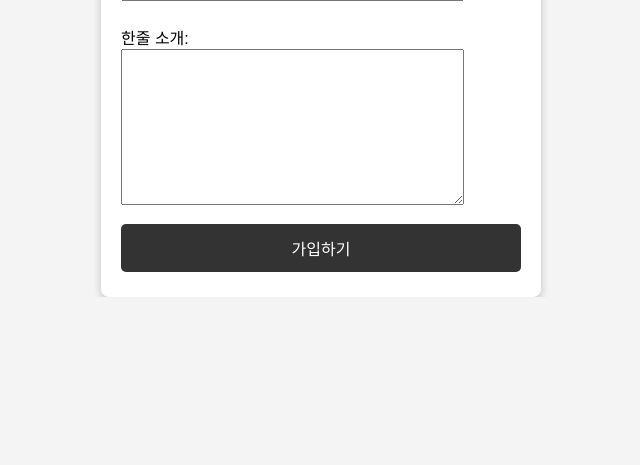
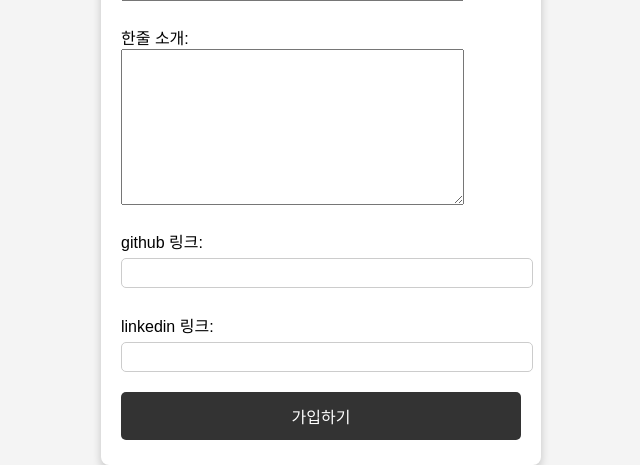
Before and after one commit to Oreumi-2nd-Hanwooplz/Hanwooplz, a Django app: page /register/ in a window 1280 px wide. Shown: the part 1019-1484 px from the top of the page, without its empty margins (319-959 px from the left). Before the commit the page ends 1316 px from the top, so only its background shows below. Run offline with Django 4.2, Linux system fonts and the light colour scheme; parts of the project's set-up code (start-up, migrations or seed data) failed here and were passed over.

Commit message:
fix: 회원정보 페이지 외부링크 연결

```diff
--- a/hanwooplz_project/hanwooplz_app/forms.py
+++ b/hanwooplz_project/hanwooplz_app/forms.py
@@ -15,7 +15,7 @@ class CustomUserCreationForm(UserCreationForm):
 
     class Meta:
         model = User
-        fields = ['username', 'email', 'password1', 'password2', 'full_name', 'job', 'tech_stack', 'career', 'career_detail', 'introduction']
+        fields = ['username', 'email', 'password1', 'password2', 'full_name', 'job', 'tech_stack', 'career', 'career_detail', 'introduction', 'github_link', 'linkedin_link']
         labels = {
             'username': '유저 아이디',
             'full_name': '이름',
@@ -23,7 +23,9 @@ class CustomUserCreationForm(UserCreationForm):
             'tech_stack': '주력 기술 스택',
             'career': '경력',
             'career_detail': '경력세부사항',
-            'introduction': '한줄 소개'
+            'introduction': '한줄 소개',
+            'github_link' : 'github 링크',
+            'linkedin_link' : 'linkedin 링크',
         }
 
     def clean_email(self):
--- a/hanwooplz_project/hanwooplz_app/templates/myinfo.html
+++ b/hanwooplz_project/hanwooplz_app/templates/myinfo.html
@@ -57,6 +57,12 @@
             </div>
             {% if user_id != request.user.id %}
                 <button onclick="window.location.href = '{% url "hanwooplz_app:chat" 0 user_id %}'">채팅하기</button>
+            {% endif %}
+            {% if github_link %}
+            <li><a href= "{{ github_link }}" target="_blank"><i class="fab fa-github"></i></a></li>
+            {% endif %}
+            {% if linkedin_link %}
+            <li><a href= "{{ linkedin_link }}" target="_blank"><i class="fab fa-linkedin-in"></i></a></li>
             {% endif %}
         </div>
 
--- a/hanwooplz_project/hanwooplz_app/views/views.py
+++ b/hanwooplz_project/hanwooplz_app/views/views.py
@@ -93,6 +93,8 @@ def myinfo(request, user_id):
         "career" : userinfo.career,
         "career_detail" : userinfo.career_detail,
         "posts" : posts,
+        "github_link" : userinfo.github_link,
+        "linkedin_link" : userinfo.linkedin_link,
     }
     return render(request, "myinfo.html", context)
 
```
